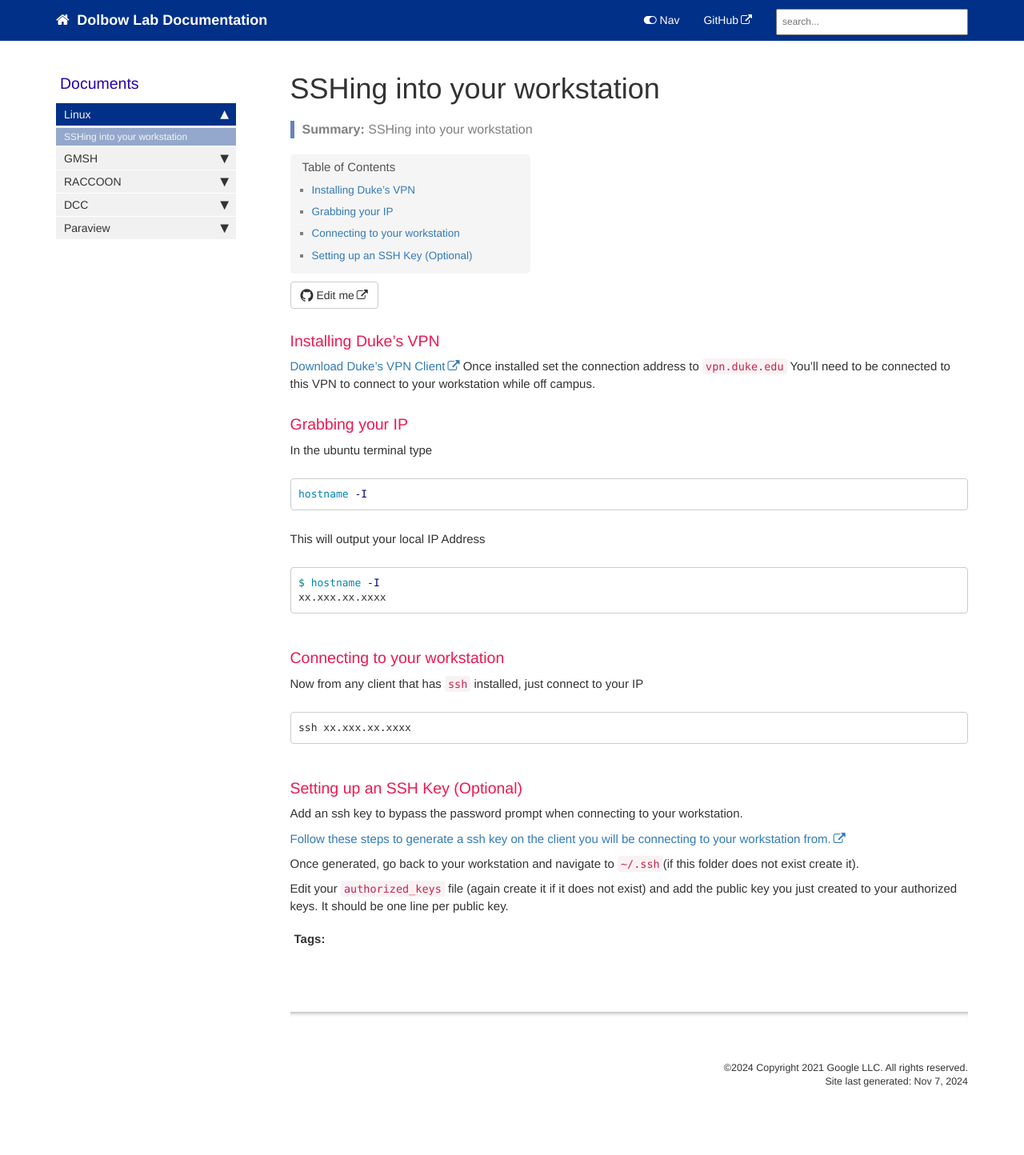
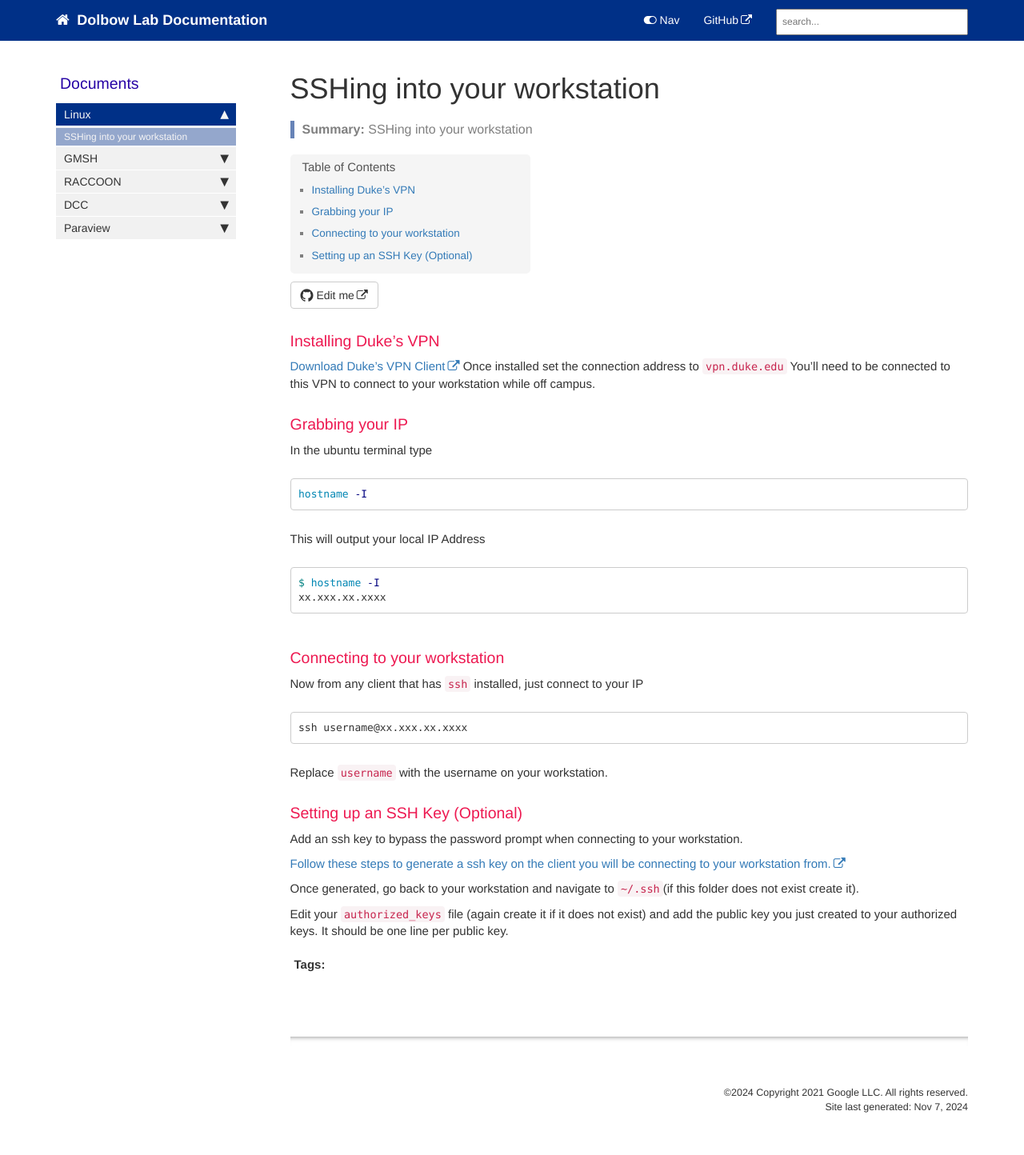
Before and after one commit to dolbowlab/dolbowlabdocs, a Jekyll site: the page built from pages/linux/ssh.md, in a window 1280 px wide. Shown: the whole page at 80% size. Built offline with Jekyll 4.4.1, drawn with Linux system fonts in a browser that asks for light colours; comment, search, counter and statistics services are not loaded; before the commit the page ends 1412 px from its top, so only the background shows below that.

Commit message:
fixed ssh command

````diff
--- a/pages/linux/ssh.md
+++ b/pages/linux/ssh.md
@@ -33,8 +33,11 @@ xx.xxx.xx.xxxx
 Now from any client that has `ssh` installed, just connect to your IP
 
 ```bash
-ssh xx.xxx.xx.xxxx
+ssh username@xx.xxx.xx.xxxx
 ```
+
+Replace `username` with the username on your workstation.
+
 
 ### Setting up an SSH Key (Optional)
 
````
